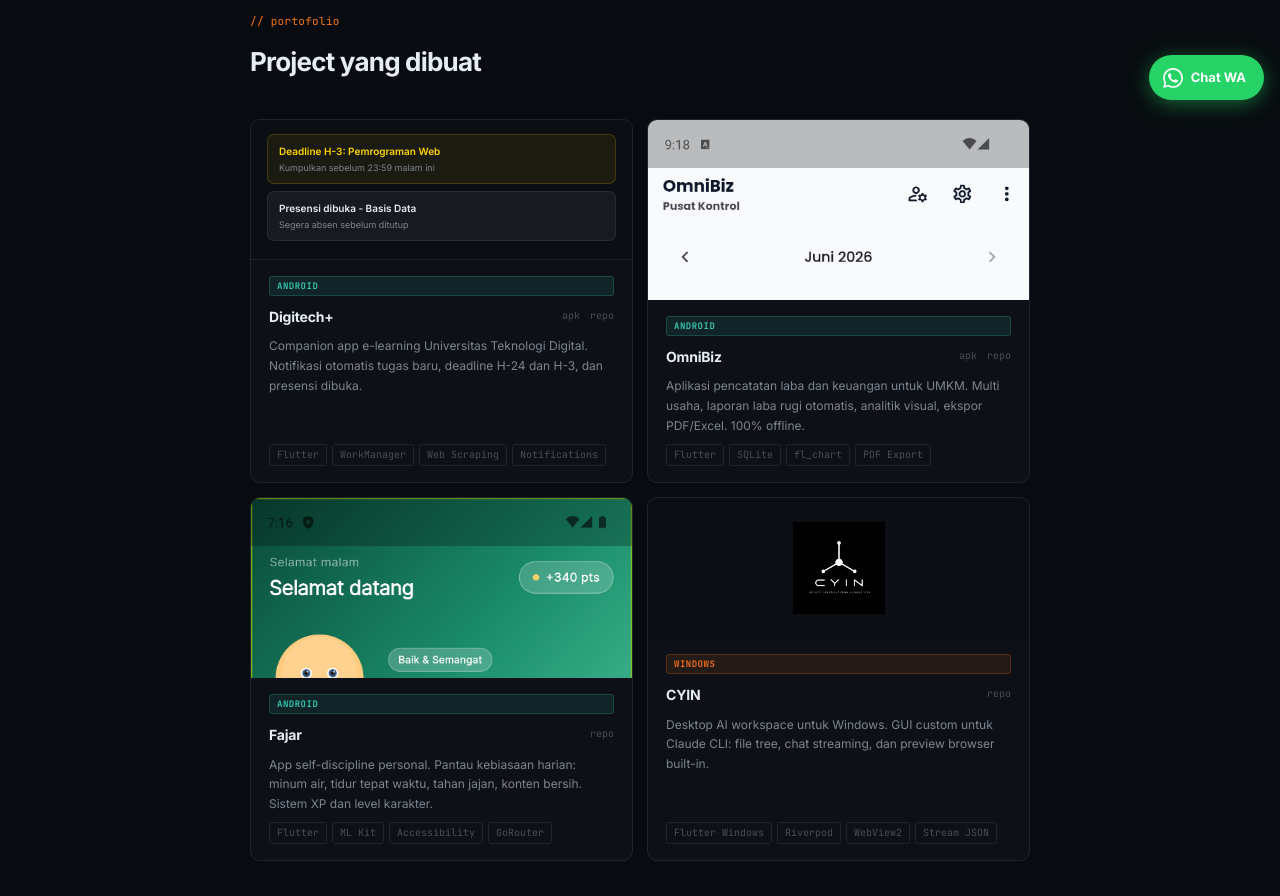
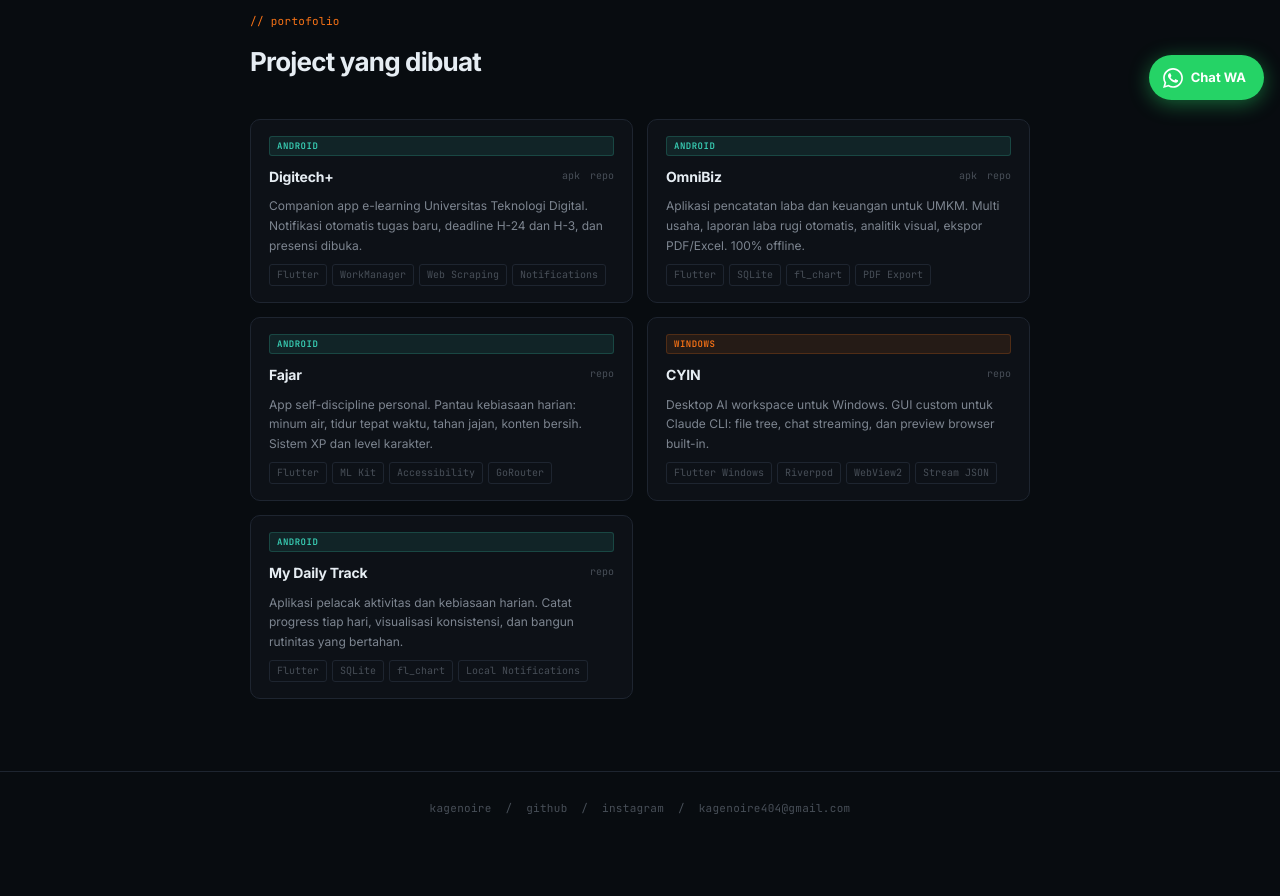
Before and after one commit to Kagenoire/kagenoire.github.io, a plain HTML site: page index.html in a window 1280 px wide. Shown: the part 680-1576 px from the top of the page. After the commit the page ends 1526 px from the top, so only its background shows below. Drawn offline with Linux system fonts and the light colour scheme.

Commit message:
portfolio: hapus gambar dari semua card, tambah My Daily Track

```diff
--- a/index.html
+++ b/index.html
@@ -247,24 +247,6 @@
     box-shadow: 0 0 0 1px var(--border2), 0 8px 24px rgba(0,0,0,.4);
   }
 
-  .card-img {
-    width: 100%;
-    aspect-ratio: 16/9;
-    object-fit: cover;
-    object-position: top;
-    display: block;
-    background: #111;
-    max-height: 180px;
-  }
-
-  .card-img.logo-img {
-    aspect-ratio: unset;
-    height: 140px;
-    object-fit: contain;
-    padding: 24px;
-    background: #0b0f14;
-  }
-
   .card-body {
     padding: 16px 18px;
     flex: 1;
@@ -330,32 +312,6 @@
 
   .android { background: rgba(57,208,182,.1); color: var(--accent2); border: 1px solid rgba(57,208,182,.2); }
   .windows { background: rgba(249,115,22,.1); color: var(--accent); border: 1px solid rgba(249,115,22,.2); }
-
-  /* DIGITECH MOCKUP */
-  .digitech-mockup {
-    height: 140px;
-    background: #0b0f14;
-    border-bottom: 1px solid var(--border);
-    display: flex;
-    flex-direction: column;
-    align-items: flex-start;
-    padding: 14px 16px;
-    gap: 7px;
-  }
-
-  .notif-card {
-    background: rgba(255,255,255,.05);
-    border: 1px solid rgba(255,255,255,.07);
-    border-radius: 7px;
-    padding: 8px 11px;
-    width: 100%;
-  }
-
-  .notif-title { font-size: 10px; font-weight: 600; color: var(--text); margin-bottom: 2px; }
-  .notif-sub { font-size: 9px; color: var(--muted); }
-
-  .notif-card.alarm { background: rgba(255,200,0,.07); border-color: rgba(255,200,0,.18); }
-  .notif-card.alarm .notif-title { color: #ffd600; }
 
   /* WA FAB */
   .wa-fab {
@@ -477,16 +433,6 @@
   <div class="projects">
 
     <div class="card">
-      <div class="digitech-mockup">
-        <div class="notif-card alarm">
-          <div class="notif-title">Deadline H-3: Pemrograman Web</div>
-          <div class="notif-sub">Kumpulkan sebelum 23:59 malam ini</div>
-        </div>
-        <div class="notif-card">
-          <div class="notif-title">Presensi dibuka - Basis Data</div>
-          <div class="notif-sub">Segera absen sebelum ditutup</div>
-        </div>
-      </div>
       <div class="card-body">
         <div class="platform android">Android</div>
         <div class="card-header">
@@ -507,7 +453,6 @@
     </div>
 
     <div class="card">
-      <img src="img/omnibiz.png" alt="OmniBiz" class="card-img">
       <div class="card-body">
         <div class="platform android">Android</div>
         <div class="card-header">
@@ -528,13 +473,12 @@
     </div>
 
     <div class="card">
-      <img src="img/fajar.png" alt="Fajar" class="card-img" style="max-height:180px; object-position: top;">
       <div class="card-body">
         <div class="platform android">Android</div>
         <div class="card-header">
           <h3>Fajar</h3>
           <div class="card-links">
-            <a href="https://github.com/Kagenoire" target="_blank">repo</a>
+            <a href="https://github.com/Kagenoire/fajar" target="_blank">repo</a>
           </div>
         </div>
         <p>App self-discipline personal. Pantau kebiasaan harian: minum air, tidur tepat waktu, tahan jajan, konten bersih. Sistem XP dan level karakter.</p>
@@ -548,13 +492,12 @@
     </div>
 
     <div class="card">
-      <img src="img/cyin.png" alt="CYIN" class="card-img logo-img">
       <div class="card-body">
         <div class="platform windows">Windows</div>
         <div class="card-header">
           <h3>CYIN</h3>
           <div class="card-links">
-            <a href="https://github.com/Kagenoire" target="_blank">repo</a>
+            <a href="https://github.com/Kagenoire/cyin" target="_blank">repo</a>
           </div>
         </div>
         <p>Desktop AI workspace untuk Windows. GUI custom untuk Claude CLI: file tree, chat streaming, dan preview browser built-in.</p>
@@ -563,6 +506,25 @@
           <span class="tag-item">Riverpod</span>
           <span class="tag-item">WebView2</span>
           <span class="tag-item">Stream JSON</span>
+        </div>
+      </div>
+    </div>
+
+    <div class="card">
+      <div class="card-body">
+        <div class="platform android">Android</div>
+        <div class="card-header">
+          <h3>My Daily Track</h3>
+          <div class="card-links">
+            <a href="https://github.com/Kagenoire/my-daily-track" target="_blank">repo</a>
+          </div>
+        </div>
+        <p>Aplikasi pelacak aktivitas dan kebiasaan harian. Catat progress tiap hari, visualisasi konsistensi, dan bangun rutinitas yang bertahan.</p>
+        <div class="tags">
+          <span class="tag-item">Flutter</span>
+          <span class="tag-item">SQLite</span>
+          <span class="tag-item">fl_chart</span>
+          <span class="tag-item">Local Notifications</span>
         </div>
       </div>
     </div>
```
